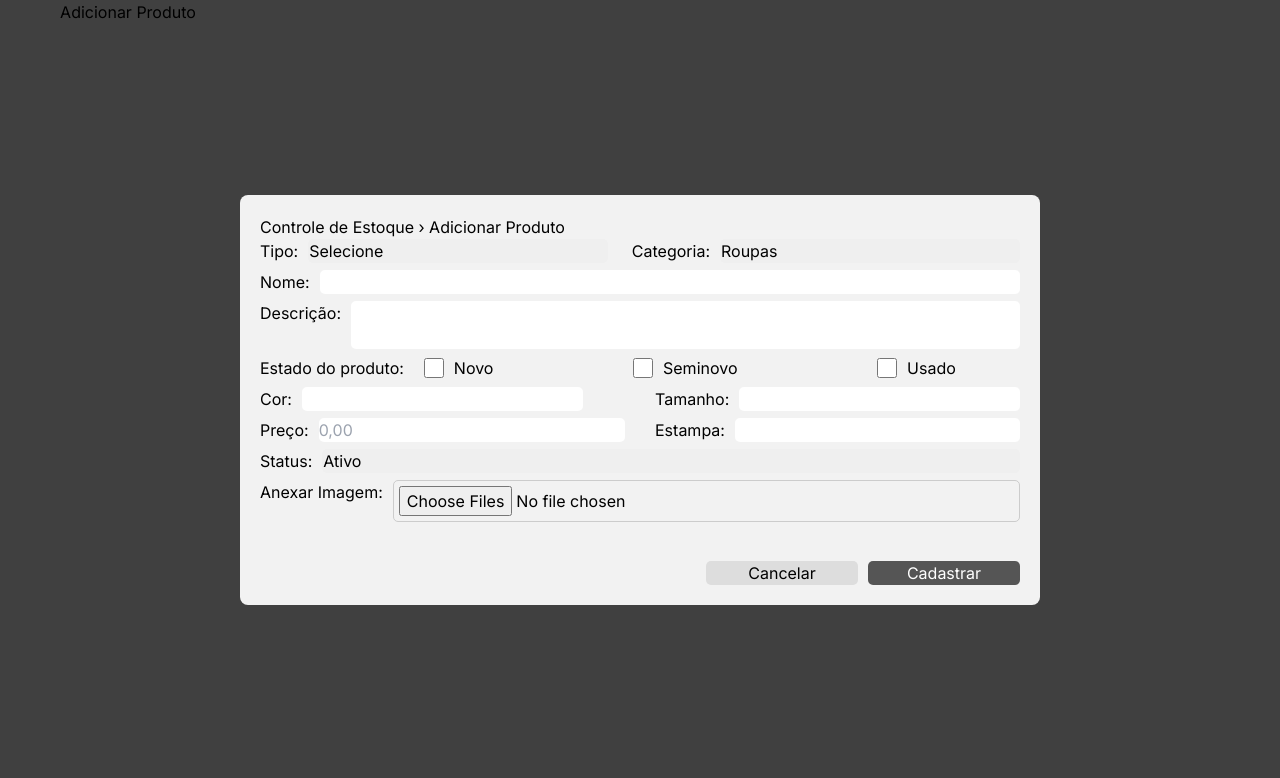
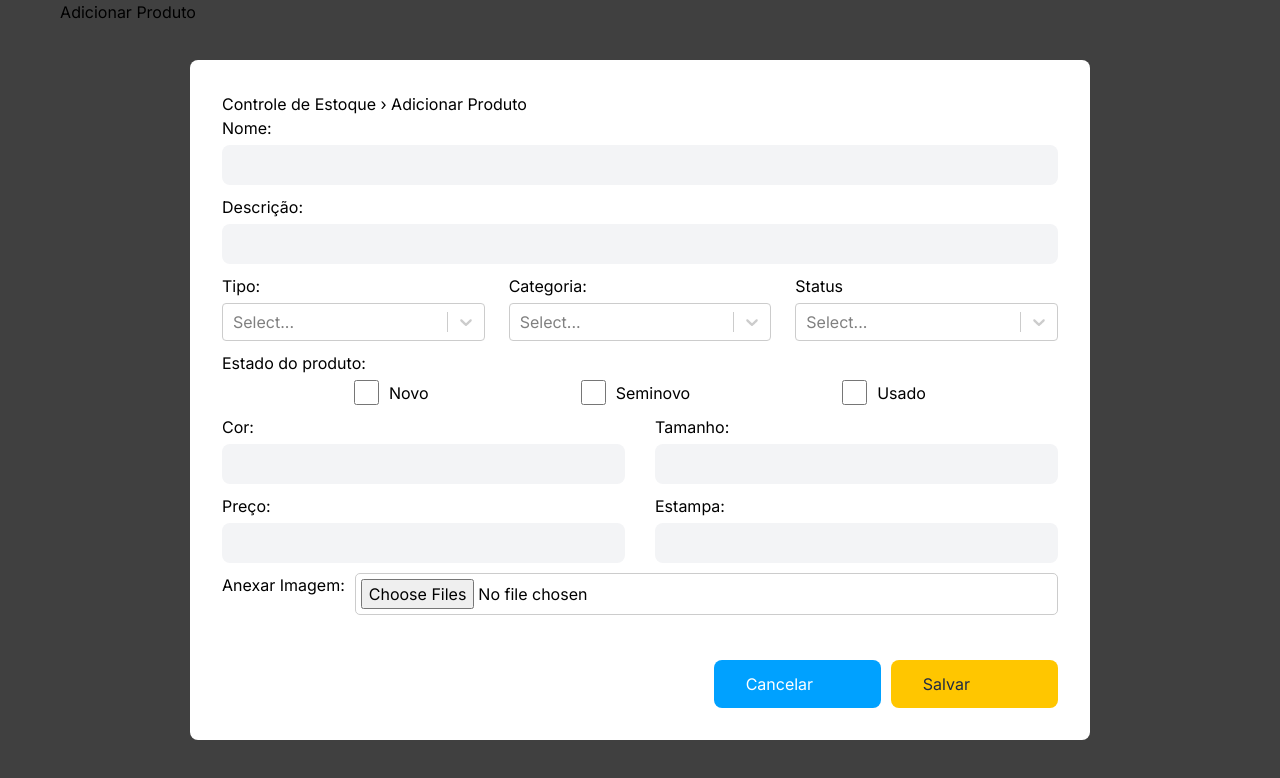
Before and after one commit to Re-vest/web, a React (Vite) app: page / in a window 1280 px wide. Both pictures are taken after a click on the button "Adicionar Produto". Shown: the top 778 px of the page. Built offline with nearby package versions, Linux system fonts and the light colour scheme; a web font is replaced by a local one.

Commit message:
Alterações Modal de cadastro

```diff
--- a/src/components/Button.jsx
+++ b/src/components/Button.jsx
@@ -1,8 +1,9 @@
-export function Button({ text, icon, secondary = false }) {
+export function Button({ text, icon, secondary = false, style }) {
   return (
-    <button data-secondary={secondary} className="h-fit px-8 py-3 flex items-center gap-3 bg-yellow-600 rounded-lg text-blue-950 data-[secondary=true]:bg-blue-500 data-[secondary=true]:text-white">
+    <button style={style} data-secondary={secondary} className="h-fit px-8 py-3 flex items-center gap-3 bg-yellow-600 rounded-lg text-blue-950 data-[secondary=true]:bg-blue-500 data-[secondary=true]:text-white">
       {icon}
       {text}
+
     </button>
   )
 }
--- a/src/components/ModalProduto.jsx
+++ b/src/components/ModalProduto.jsx
@@ -1,6 +1,9 @@
 import React, { useState } from "react";
 import Modal from "react-modal";
 import "../styles/ModalProduto.css"; // Importação do CSS
+import PickList from "./picklist";
+import { Input } from "./Input";
+import {Button} from "./Button"
 
 Modal.setAppElement("#root");
 
@@ -45,48 +48,32 @@ const CadastroProdutoModal = ({ isOpen, onClose }) => {
     >
       <h2>Controle de Estoque › Adicionar Produto</h2>
       <form className="formulario" onSubmit={handleSubmit}>
+        <div className="input-nome">
+          <label>Nome:</label>
+          <Input placeholder={""} />
+        </div>
+        <div className="textarea-descricao">
+          <label>Descrição:</label>
+          <Input placeholder={""} />
+        </div>
         <div className="select-options">
           <div className="select-tipo">
             <label>Tipo:</label>
-            <select>
-              <option value="">Selecione</option>
-              <option value="roupas-calcados">Calçados</option>
-              <option value="roupas-camisas">Camisas</option>
-              <option value="roupas-calcas">Calças</option>
-              <option value="roupas-blusas">Blusas</option>
-              <option value="roupas-vestidos">Vestidos</option>
-              <option value="roupas-shorts">Shorts</option>
-              <option value="roupas-outros">Outros (Roupas)</option>
-              <option value="acessorios-bolsas">Bolsas</option>
-              <option value="acessorios-cintos">Cintos</option>
-              <option value="acessorios-relogios">Relógios</option>
-              <option value="acessorios-oculos-de-sol">Óculos de Sol</option>
-              <option value="acessorios-outros">Outros (Acessórios)</option>
-            </select>
+            <PickList />
           </div>
-
           <div className="select-categoria">
             <label>Categoria:</label>
-            <select>
-              <option value="roupas">Roupas</option>
-              <option value="acessorios">Acessorios</option>
-            </select>
+            <PickList />
+          </div>
+          <div className="select-status">
+          <label>Status</label>
+          <PickList />
           </div>
         </div>
 
-        <div className="input-nome">
-          <label>Nome:</label>
-          <input type="text" />
-        </div>
-
-        <div className="textarea-descricao">
-          <label>Descrição:</label>
-          <textarea />
-        </div>
-
-        <div className="checkbox-options">
+        <div className="checkbox-group">
           <label>Estado do produto:</label>
-          <div className="checkbox-group">
+          <div className="checkbox-options">
             <label>
               <input
                 type="checkbox"
@@ -113,56 +100,31 @@ const CadastroProdutoModal = ({ isOpen, onClose }) => {
             </label>
           </div>
         </div>
-
         <div className="caracteristicas">
           <div className="input-cor">
             <label>Cor:</label>
-            <input type="text" />
+            <Input/>
           </div>
           <div className="input-tamanho">
             <label>Tamanho:</label>
-            <input type="text" />
+            <Input/>
           </div>
         </div>
-
         <div className="atributos">
           <div className="input-preco">
             <label>Preço:</label>
-            <input
-              type="text"
-              value={preco}
-              onChange={handlePrecoChange}
-              placeholder="0,00"
-              style={{
-                textAlign: "left", // Para alinhar o texto à esquerda
-                appearance: "none", // Remove o estilo padrão do input
-                outline: "none", // Remove o contorno
-                border: "none", // Remove a borda, se desejar
-              }}
-            />
+            <Input/>
           </div>
 
           <div className="input-estampa">
             <label>Estampa:</label>
-            <input type="text" />
+            <Input/>
           </div>
         </div>
-
-        <div className="group-status">
-          <label>Status:</label>
-          <select>
-            <option value="ativo">Ativo</option>
-            <option value="inativo">Inativo</option>
-            <option value="oculto">Oculto</option>
-            <option value="vendido">Vendido</option>
-          </select>
-        </div>
-
         <div className="form-group">
           <label>Anexar Imagem:</label>
           <input type="file" onChange={handleImageUpload} multiple />
         </div>
-
         <div className="image-preview">
           {images.map((image, index) => (
             <div key={index} className="image-container">
@@ -177,12 +139,13 @@ const CadastroProdutoModal = ({ isOpen, onClose }) => {
             </div>
           ))}
         </div>
-
         <div className="form-actions">
-          <button type="button" onClick={onClose}>
+          <Button text={"Cancelar"} secondary style={{textAlign:"center"}}/>
+          <Button text={"Salvar"}/>
+          {/* <button type="button" onClick={onClose}>
             Cancelar
           </button>
-          <button type="submit">Cadastrar</button>
+          <button type="submit">Cadastrar</button> */}
         </div>
       </form>
     </Modal>
--- /dev/null
+++ b/src/components/picklist.jsx
@@ -0,0 +1,14 @@
+import React from 'react'
+import Select from 'react-select'
+
+const options = [
+  { value: 'chocolate', label: 'Chocolate' },
+  { value: 'strawberry', label: 'Strawberry' },
+  { value: 'vanilla', label: 'Vanilla' }
+]
+
+const PickList = () => (
+  <Select options={options} />
+)
+
+export default PickList;
--- a/src/styles/ModalProduto.css
+++ b/src/styles/ModalProduto.css
@@ -1,9 +1,9 @@
 .modal {
-  width: 800px;
+  width: 900px;
   height: auto;
   margin: auto;
-  background-color: #f2f2f2;
-  padding: 20px;
+  background-color: #ffffff;
+  padding: 32px;
   border-radius: 8px;
 }
 
@@ -17,6 +17,84 @@
   display: flex;
   align-items: center;
   justify-content: center;
+}
+
+.input-nome,
+.textarea-descricao {
+  display: flex;
+  width: 100%;
+  gap: 5px;
+  flex-direction: column;
+}
+
+.input-nome,
+.textarea-descricao {
+  width: 100%;
+  border-radius: 5px;
+}
+
+.select-options {
+  display: flex;
+  width: 100%;
+  gap: 24px;
+  justify-content: space-between;
+}
+
+.select-tipo,
+.select-categoria,
+.select-status {
+  display: flex;
+  width: 100%;
+  flex-direction: column;
+  gap: 5px;
+}
+
+.select-tipo select,
+.select-categoria select .select-status select {
+  width: 100%;
+  border-radius: 5px;
+}
+
+.checkbox-group {
+  display: flex;
+  width: 100%;
+  flex-direction: column;
+  gap: 5px;
+}
+
+.checkbox-options {
+  display: flex;
+  width: 100%;
+  justify-content: space-evenly;
+  gap: 20px;
+}
+
+.checkbox-options label {
+  display: flex;
+  align-items: center;
+  gap: 5px;
+}
+* input[type="checkbox"] {
+  width: 25px;
+  height: 25px;
+  margin-right: 5px;
+}
+
+.caracteristicas,
+.atributos {
+  display: flex;
+  width: 100%;
+  gap: 30px;
+}
+
+.input-cor,
+.input-tamanho,
+.input-preco,
+.input-estampa {
+  display: flex;
+  width: 50%;
+  flex-direction: column;
+  gap: 5px;
 }
 
 .form-group {
@@ -35,36 +113,13 @@
 .form-group select,
 .form-group input,
 .form-group textarea {
-  width: calc(100% - 210px); /* Ajusta o input para compensar a largura da label */
+  width: calc(
+    100% - 210px
+  ); /* Ajusta o input para compensar a largura da label */
   border-radius: 5px;
   padding: 5px;
   border: 1px solid #ccc;
   box-sizing: border-box;
-}
-
-.checkbox-options {
-  display: flex;
-  gap: 20px;
-  align-items: center;
-}
-
-.checkbox-options label {
-  display: flex;
-  align-items: center;
-  gap: 5px;
-}
-
-input[type="checkbox"] {
-  width: 20px;
-  height: 20px;
-  margin-right: 5px;
-}
-
-.checkbox-group {
-  display: flex;
-  width: 70%;
-  justify-content: space-between;
-
 }
 
 .image-preview {
@@ -118,107 +173,9 @@ button[type="button"] {
   background-color: #ddd;
 }
 
-.select-options {
-  display: flex;
-  justify-content: space-between;
-  align-items: center;
-}
-
-.select-tipo,
-.select-categoria {
-  display: flex;
-  gap: 10px;
-}
-
-.select-tipo select,
-.select-categoria select {
-  width: 300px;
-  border-radius: 5px;
-}
-
 .formulario {
   display: flex;
   flex-direction: column;
-  gap: 7px;
-}
-
-.input-nome {
-  display: flex;
-  align-items: center;
-  width: 100%;
-  gap: 10px;
-}
-
-.input-nome input {
-  width: 100%;
-  border-radius: 5px;
-}
-
-.textarea-descricao {
-  display: flex;
-  gap: 10px;
-}
-
-.textarea-descricao textarea {
-  resize: none;
-  border-radius: 5px;
-  width: 100%;
-}
-
-.caracteristicas {
-  display: flex;
-  justify-content: space-between;
-  align-items: center;
-  gap: 30px;
-}
-
-.input-cor,
-.input-tamanho {
-  display: flex;
-  gap: 10px;
-}
-
-.input-tamanho input {
-  width: 280.7px;
-}
-
-.input-cor input {
-  width: 280.7px;
-  display: flex;
-  justify-content: end;
-}
-
-.input-cor,
-.input-tamanho,
-input {
-  width: 100%;
-  border-radius: 5px;
-  gap: 10px;
-}
-
-.atributos {
-  display: flex;
-  justify-content: space-between;
-  align-items: center;
-  gap: 30px;
-}
-
-.input-preco,
-.input-estampa {
-  display: flex;
-  gap: 10px;
-}
-
-.input-estampa {
-  width: 100%;
-  justify-content: end;
-}
-
-.input-preco,
-.input-estampa,
-input {
-  width: 100%;
-  border-radius: 5px;
   gap: 10px;
 }
 
```
